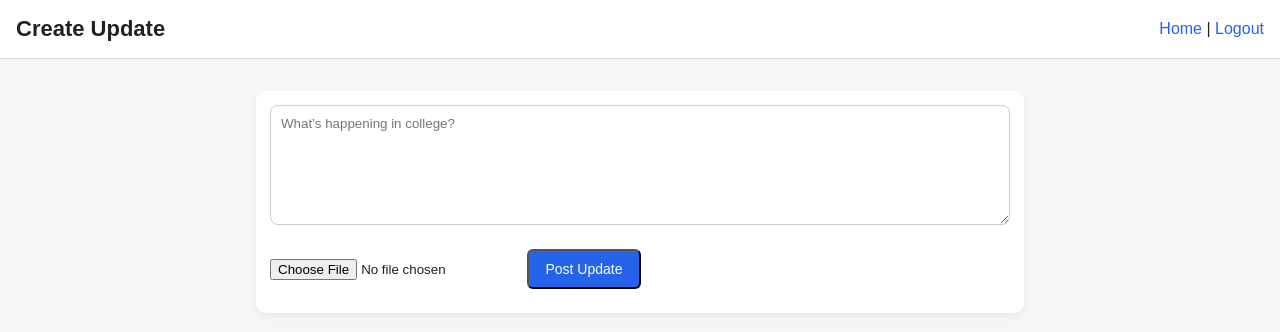
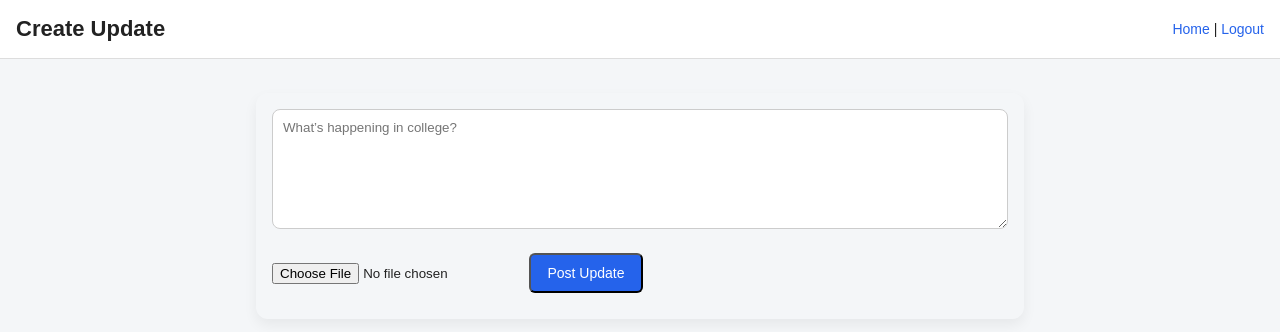
Before and after one commit to krishna-tech1/campus-updates, a FastAPI app: page /new-post in a window 1280 px wide. Shown: the top 332 px of the page. Run offline with FastAPI, Linux system fonts and the light colour scheme; the visitor is signed in with stand-in values (Sample User, id 1).

Commit message:
UI Step 1: improve layout and visual hierarchy

```diff
--- a/static/style.css
+++ b/static/style.css
@@ -66,21 +66,23 @@ body {
 
 /* ===== Post Card ===== */
 .post-card {
-  background: white;
-  padding: 14px;
-  margin: 16px 0;
-  border-radius: 10px;
-  box-shadow: 0 4px 10px rgba(0,0,0,0.05);
+  ackground: #ffffff;
+  padding: 16px;
+  margin: 18px 0;
+  border-radius: 12px;
+  box-shadow: 0 6px 14px rgba(0,0,0,0.06);
 }
 
 .post-author {
-  font-weight: bold;
-  margin-bottom: 6px;
+  font-weight: 600;
+  font-size: 15px;
+  margin-bottom: 4px;
 }
 
 .post-text {
-  margin: 10px 0;
-  line-height: 1.5;
+  font-size: 15px;
+  line-height: 1.6;
+  margin: 8px 0;
 }
 
 .post-image img {
@@ -91,14 +93,23 @@ body {
 
 .post-time {
   font-size: 12px;
-  color: #666;
+  color: #777;
   margin-top: 6px;
 }
 
-.empty {
+.header-right {
+  font-size: 14px;
+}
+
+
+  .empty {
+  text-align: center;
   color: #666;
   font-style: italic;
+  margin-top: 40px;
 }
+
+
 
 /* ===== Create Post ===== */
 textarea {
```
